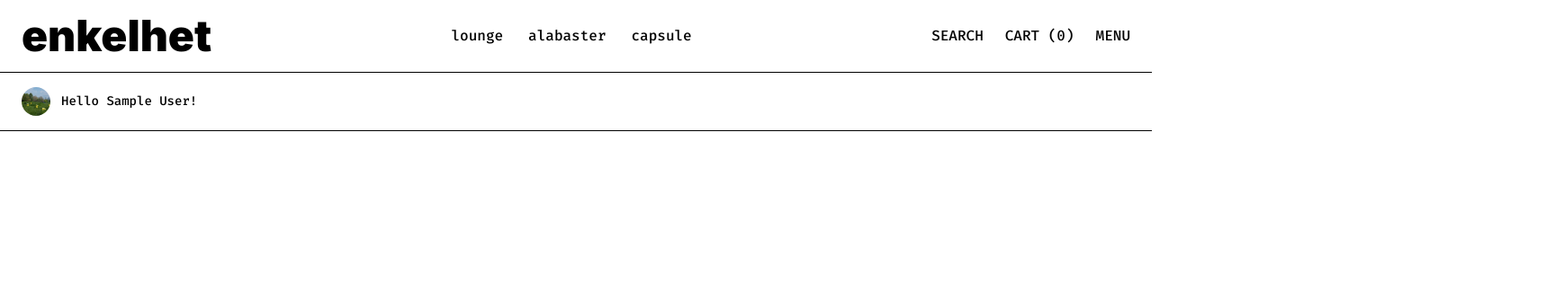
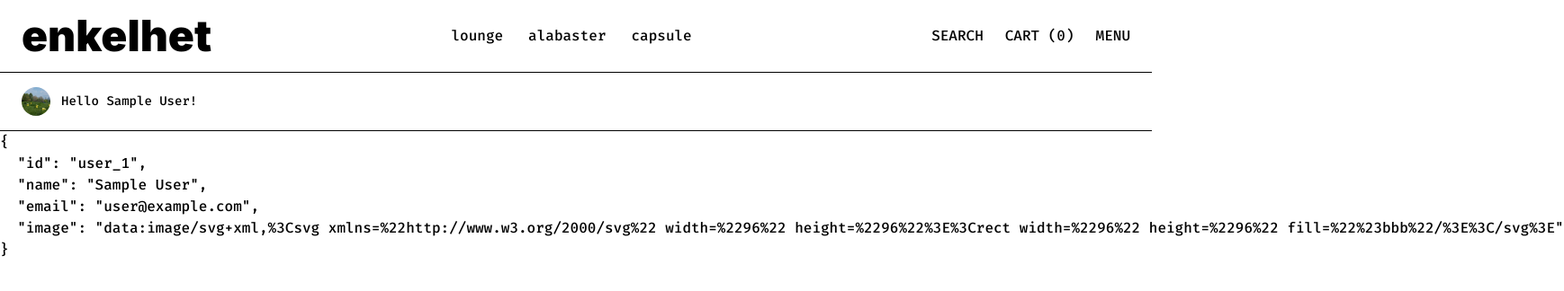
Before and after one commit to byteman0125/enkelhet.shop, a Next.js app: page /profile in a window 1280 px wide. Shown: the top 324 px of the page at 90% size, 1738 px wide, since content can reach past the window. Built offline with nearby package versions, Linux system fonts and the light colour scheme; no server answers; sample sign-in values are in the browser's storage.

Commit message:
feat: extend user data

```diff
--- a/src/app/(shop)/profile/page.tsx
+++ b/src/app/(shop)/profile/page.tsx
@@ -6,9 +6,10 @@ export default async function ProfilePage() {
   const session = await auth();
 
   if (!session?.user) {
-    //redirect(`/auth/login?redirectTo=profile`);
-    redirect(`/`);
+    // redirect('/auth/login?returnTo=/profile');
+    redirect('/');
   }
+
   return (
     <>
       <div className="py-4 px-2 md:px-4 xl:px-6 text-sm border-b border-black sticky top-[65px] md:top-[81px] bg-white z-10 flex items-center gap-3">
@@ -21,6 +22,9 @@ export default async function ProfilePage() {
         />
         Hello {session?.user?.name}!
       </div>
+      <pre>{JSON.stringify(session.user, null, 2)}</pre>
+
+      <h3>{session.user.role}</h3>
     </>
   );
 }
--- a/src/auth.config.ts
+++ b/src/auth.config.ts
@@ -1,15 +1,44 @@
 import bcryptjs from 'bcryptjs';
-import type { NextAuthConfig } from 'next-auth';
-import NextAuth from 'next-auth';
+import NextAuth, { type NextAuthConfig } from 'next-auth';
 import Credentials from 'next-auth/providers/credentials';
 import { z } from 'zod';
+
 import prisma from './utils/prisma';
 
 export const authConfig: NextAuthConfig = {
   pages: {
     signIn: '/auth/login',
-    newUser: '/auth/register',
+    newUser: '/auth/new-account',
   },
+
+  callbacks: {
+    authorized({ auth, request: { nextUrl } }) {
+      // const isLoggedIn = !!auth?.user;
+
+      // const isOnDashboard = nextUrl.pathname.startsWith('/dashboard');
+      // if (isOnDashboard) {
+      //   if (isLoggedIn) return true;
+      //   return false; // Redirect unauthenticated users to login page
+      // } else if (isLoggedIn) {
+      //   return Response.redirect(new URL('/dashboard', nextUrl));
+      // }
+      return true;
+    },
+
+    jwt({ token, user }) {
+      if (user) {
+        token.data = user;
+      }
+
+      return token;
+    },
+
+    session({ session, token, user }) {
+      session.user = token.data as any;
+      return session;
+    },
+  },
+
   providers: [
     Credentials({
       async authorize(credentials) {
@@ -20,12 +49,17 @@ export const authConfig: NextAuthConfig = {
         if (!parsedCredentials.success) return null;
 
         const { email, password } = parsedCredentials.data;
+
+        // Buscar el correo
         const user = await prisma.user.findUnique({
           where: { email: email.toLowerCase() },
         });
         if (!user) return null;
+
+        // Comparar las contraseñas
         if (!bcryptjs.compareSync(password, user.password)) return null;
 
+        // Regresar el usuario sin el password
         const { password: _, ...rest } = user;
 
         return rest;
```
Also changed, not shown: nextauth.d.ts (added, +13 -0 lines).
